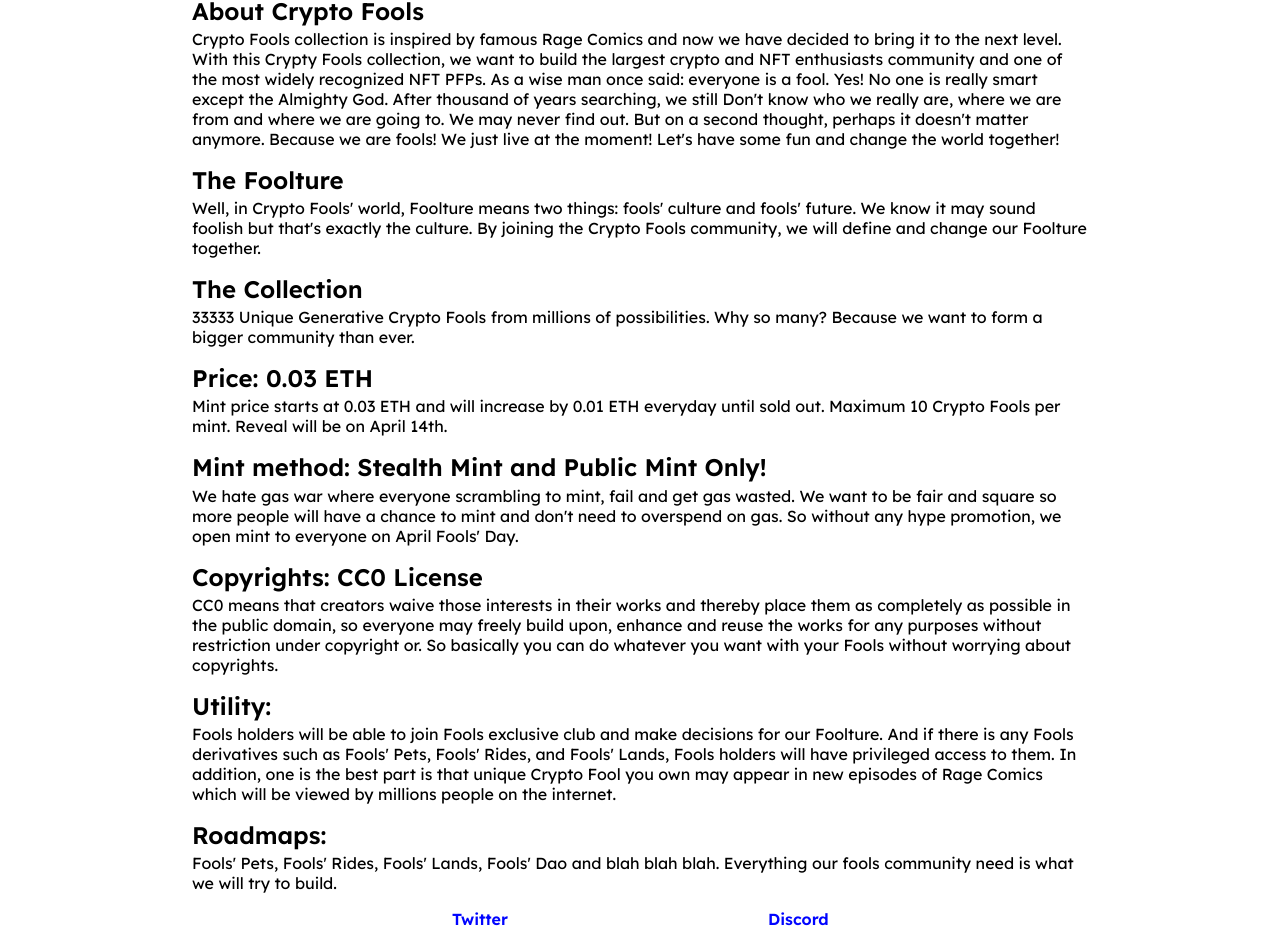
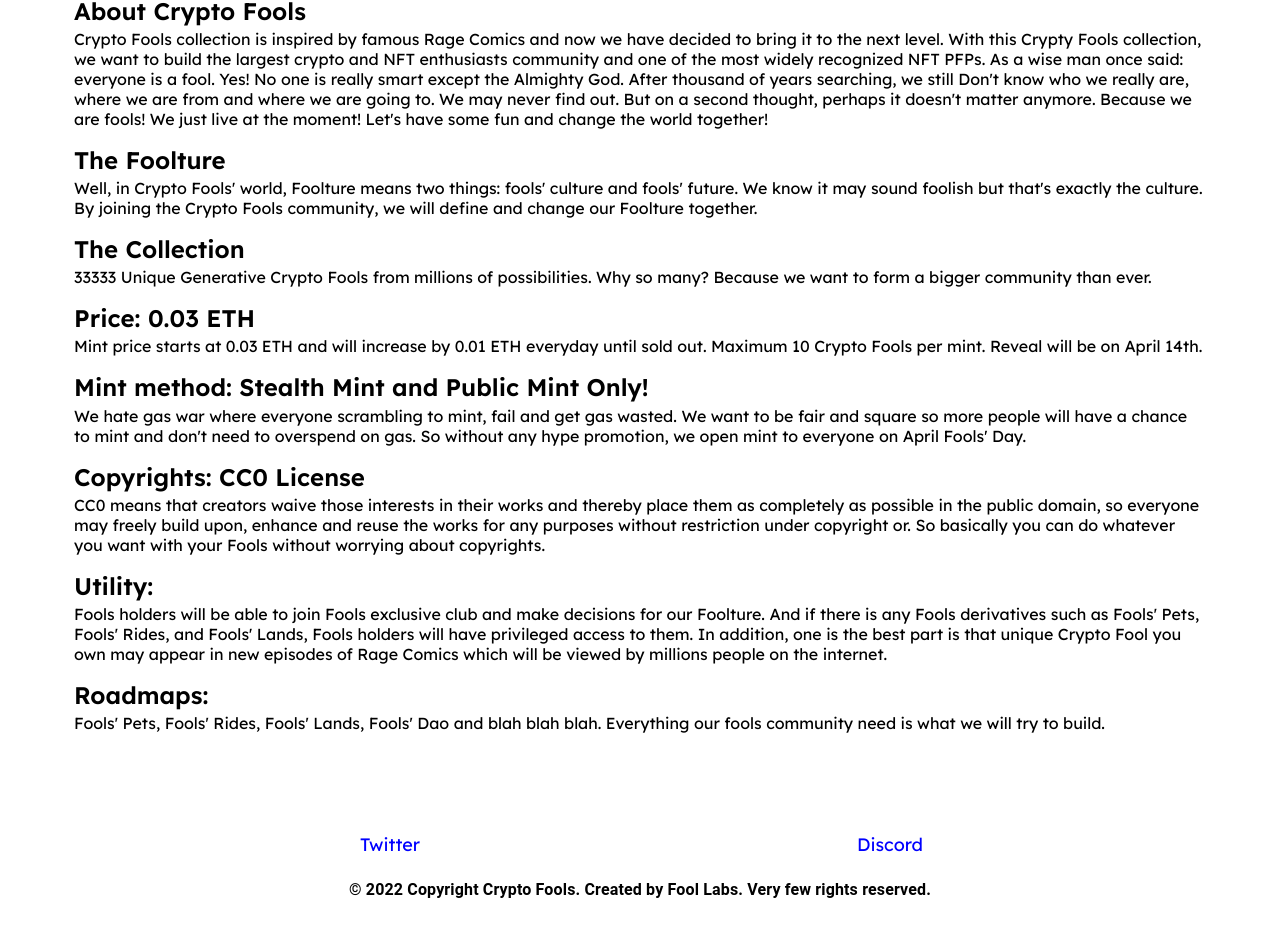
Before and after one commit to fernandosilvap96/ementornft, a Next.js app: page / in a window 1280 px wide. Shown: the part 1006-1958 px from the top of the page. After the commit the page ends 1930 px from the top, so only its background shows below. Built offline with nearby package versions, Linux system fonts and the light colour scheme; a web font is replaced by a local one.

Commit message:
update responsive e footer

```diff
--- /dev/null
+++ b/components/Footer/Footer.js
@@ -0,0 +1,37 @@
+import Image from "next/image";
+import {
+  RiInstagramFill,
+  RiTwitterFill,
+  RiFacebookCircleFill,
+  RiShip2Fill,
+} from "react-icons/ri";
+import { SiDiscord } from "react-icons/si";
+import styles from "./Footer.module.scss";
+import { Grid, Typography } from "@mui/material";
+
+const Footer = () => {
+  return (
+    <section className={styles.footer}>
+      <Grid
+        container
+        alignItems="center"
+        justifyContent="center"
+        className={styles._spacing}
+      >
+        <a className={styles.link} href='https://twitter.com/CryptoFools_NFT'>Twitter</a>
+        <a className={styles.link} href='https://discord.com/invite/yPdUgrSfvF'>Discord</a>
+        <Grid item xs={12} md={6}>
+          <Typography
+            variant="subtitle1"
+            align="center"
+            style={{ fontWeight: "bold", padding: "0 3px" }}
+          >
+            &copy; {new Date().getFullYear()} Copyright Crypto Fools. Created by Fool Labs. Very few rights reserved.
+          </Typography>
+        </Grid>
+      </Grid>
+    </section>
+  );
+};
+
+export default Footer;
--- /dev/null
+++ b/components/Footer/Footer.module.scss
@@ -0,0 +1,12 @@
+.footer {
+  background-color: var(--bg-color-primary);
+  color: var(--text-primary);
+  padding: 20px 0;
+
+  .link {
+    color: blue;
+    font-size: large;
+    text-align: center;
+    margin-bottom: 20px;
+  }
+}
--- a/components/HeroArea/HeroArea.js
+++ b/components/HeroArea/HeroArea.js
@@ -4,12 +4,6 @@
   return (
     <div className={styles.heroArea_wrapper}>
       <span className={styles.svg__path}>
-        <svg viewBox="0 0 500 250" preserveAspectRatio="none">
-          <path
-            fill="currentColor"
-            d="M250,246.5c-97.85,0-186.344-40.044-250-104.633V250h500V141.867C436.344,206.456,347.85,246.5,250,246.5z"
-          ></path>
-        </svg>
       </span>
     </div>
   );
--- a/components/HeroArea/HeroArea.module.scss
+++ b/components/HeroArea/HeroArea.module.scss
@@ -1,7 +1,6 @@
 .heroArea_wrapper {
-  background-color: #1f1f1f;
+  position: relative;
   width: 100%;
-  position: relative;
   background-size: cover;
   background-position: 50%;
   background-repeat: no-repeat;
@@ -14,16 +13,4 @@
   //   background-image: url('/1080x360.jpg');
   // }
 
-  .svg__path {
-    display: block;
-    position: absolute;
-    bottom: 0;
-    left: 0;
-    width: 100%;
-    overflow: hidden;
-    height: 200px;
-    z-index: 2;
-    pointer-events: none;
-
-  }
 }
--- a/components/Intro/Intro.js
+++ b/components/Intro/Intro.js
@@ -68,8 +68,6 @@
             Fools&apos; Pets, Fools&apos; Rides, Fools&apos; Lands, Fools&apos; Dao and blah blah blah.
             Everything our fools community need is what we will try to build.
           </p>
-          <a className={styles._link} href="https://twitter.com/CryptoFools_NFT">Twitter</a>
-          <a className={styles._link} href="https://discord.gg/yPdUgrSfvF">Discord</a>
         </div>
       </article>
     </div>
--- a/components/Intro/Intro.module.scss
+++ b/components/Intro/Intro.module.scss
@@ -1,29 +1,27 @@
 .intro {
   width: 100%;
-  margin: 0 auto;
+  margin: auto;
 
-  @media (min-width: 1024px) {
+  @media (min-width: 600px) {
   }
 
-  @media (min-width: 1280px) {
-    width: 80%;
+  @media (min-width: 600px) {
+    width: 100%;
   }
 
   ._first_intro {
-    display: flex;
-    flex-direction: column;
     text-align: center;
     align-items: center;
+    padding-right: 10px;
+    padding-left: 10px;
 
-    @media (min-width: 768px) {
-      flex-direction: row;
+    @media (min-width: 600px) {
       text-align: left;
     }
 
     ._intro_data {
-      flex: 2 1;
 
-      @media (min-width: 1024px) {
+      @media (min-width: 600px) {
         padding: 4em;
       }
 
@@ -31,23 +29,15 @@
         font-weight: 600;
 
       }
-      ._link {
-        text-align: center;
-        font-weight: 600;
-        margin-left: 260px;
-        color:rgb(0, 4, 255);
-      }
     }
 
     ._intro_img {
-      flex: 1 1;
-      width: 70%;
+      width: 100%;
       border-radius: 100%;
       overflow: hidden;
       border: 5px solid #f2f850;
       padding: 0;
       margin: 0;
-      display: flex;
       justify-content: center;
       align-items: center;
 
@@ -80,9 +70,6 @@
       flex: 2 1;
 
       @media (min-width: 1024px) {
-      }
-      ._link {
-
       }
 
       ._title {
--- a/components/Minter/Minter.module.scss
+++ b/components/Minter/Minter.module.scss
@@ -6,7 +6,6 @@
   cursor: pointer;
   font-size: 18px;
   border-radius: 5px;
-  margin: 10px 0;
   box-shadow: 0 0 1rem 0 rgb(24, 23, 23);
   font-size: 18px;
   color: rgb(0, 0, 0);
--- a/pages/index.js
+++ b/pages/index.js
@@ -4,6 +4,7 @@
 import Countdown from '../components/Countdown/Countdown';
 import Minter from '../components/Minter/Minter';
 import Intro from '../components/Intro/Intro';
+import Footer from '../components/Footer/Footer';
 
 export default function Home() {
   const [minterOn, setMinterOn] = useState(true);
@@ -11,7 +12,7 @@
   return (
     <div>
       <Head>
-        <title>Rage Fools</title>
+        <title>Crypto Fools</title>
         <meta name="description" content="Generated by create next app" />
         <link rel="icon" href="/favicon.png" />
       </Head>
@@ -27,6 +28,9 @@
           <section>
             <Intro />
           </section>
+          <section>
+            <Footer />
+          </section>
         </div>
       </section>
     </div>
--- a/styles/globals.css
+++ b/styles/globals.css
@@ -10,7 +10,6 @@
   --button-text-color: #000;
   --link-color: #fff;
   --nav-link-color: #fff;
-  --box-shadow: 0 0 1em var(var(--bg-color-secondary));
 }
 
 * {
@@ -18,25 +17,28 @@
   padding: 0;
   box-sizing: border-box;
   font-family: 'Lexend', sans-serif;
+  justify-content: center;
 }
 
 .custom_container {
   max-width: 1516px;
+  min-width: 500px;
   padding: 0;
   margin-left: auto;
-  box-sizing: border-box;
   margin-right: auto;
-  display: block;
+  background-size: cover;
   background-color: var(--bg-color-primary);
 }
 
 a {
   color: var(--button-text-color);
   text-decoration: none;
+  min-width: 500px;
 }
 
 h2 {
-  display: block;
+  display: center;
+  min-width: 500px;
   font-size: 1.5em;
   margin-block-end: 0.13em;
   margin-inline-start: 0px;
@@ -57,30 +59,9 @@
 }
 
 p {
-  display: block;
+  display: center;
   margin-block-end: 1em;
   margin-inline-start: 0px;
   margin-inline-end: 0px;
   color: var(--text-primary);
 }
-
-.CircularProgressbar .CircularProgressbar-text {
-  fill: #f2f850 !important;
-}
-
-.CircularProgressbar .CircularProgressbar-path {
-  stroke: var(--headline-color) !important;
-}
-
-.CircularProgressbar .CircularProgressbar-trail {
-  stroke: #53703d !important;
-}
-
-@media screen and (max-width: 599px) {
-  .common_title {
-    font-size: 18px;
-  }
-  .common_subtitle {
-    font-size: 14px;
-  }
-}
```
